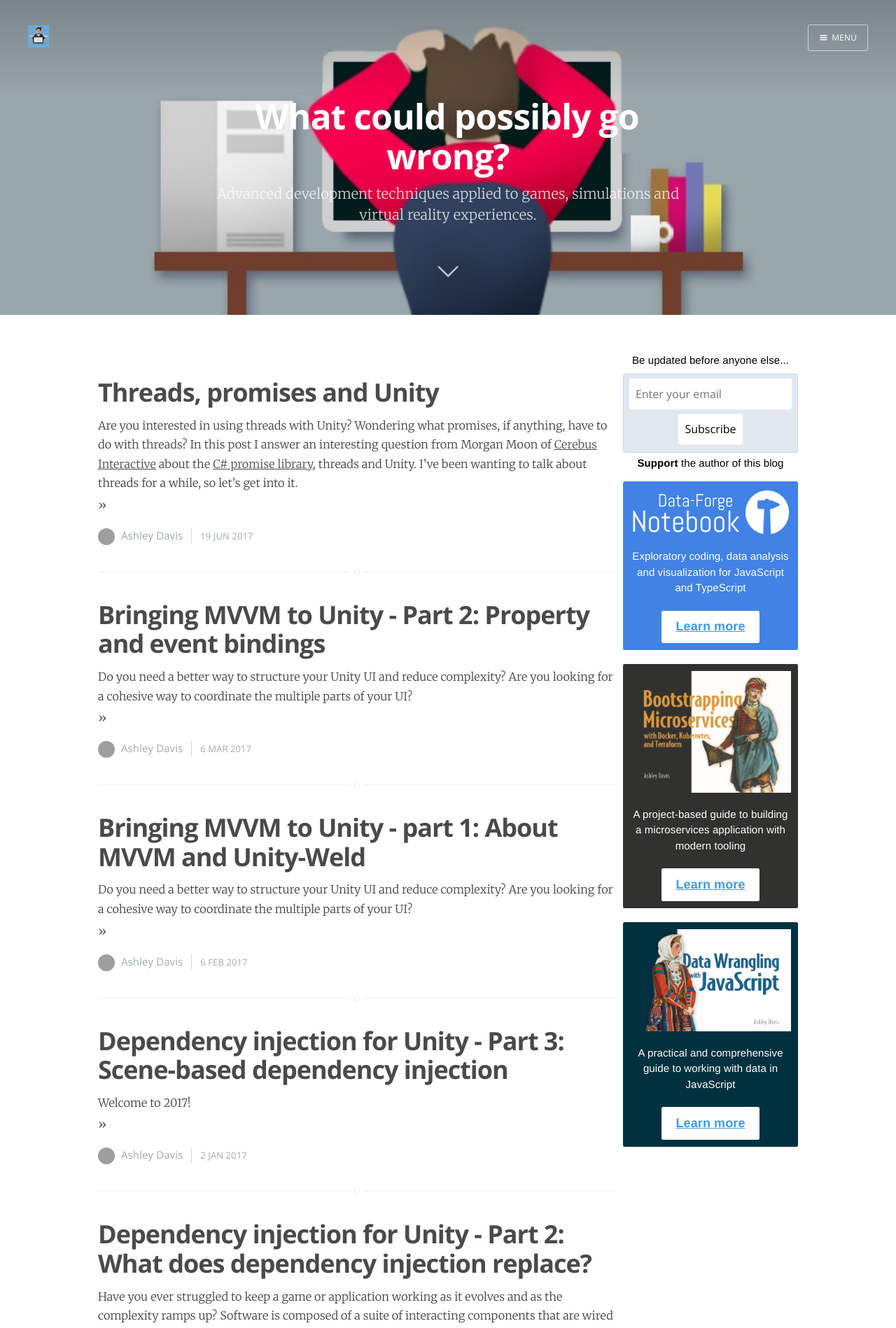
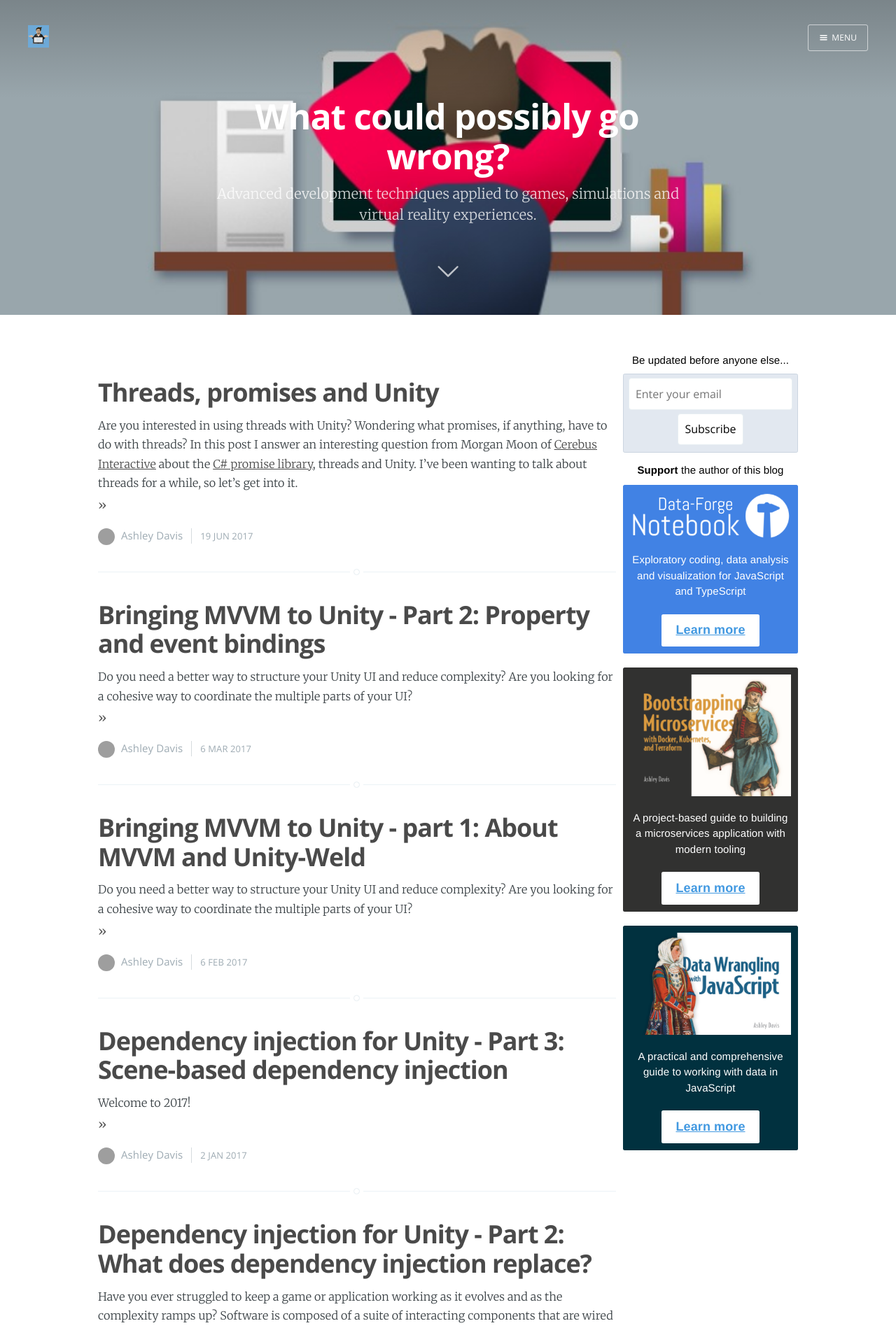
Before and after one commit to ashleydavis/what-could-possibly-go-wrong-blog, a Jekyll site: the page built from index.md, in a window 1280 px wide. Shown: the top 1898 px of the page at 70% size. Built offline with Jekyll 4.4.1, drawn with Linux system fonts in a browser that asks for light colours; comment, search, counter and statistics services are not loaded; grey boxes are pictures that could not be loaded.

Commit message:
Tweaked margins.

```diff
--- a/_includes/support.html
+++ b/_includes/support.html
@@ -6,9 +6,9 @@
         {% include subscribe.html %}
     </div>
 
-    <div class="dfn-ad text-2xl text-black text-center"><b>Support</b> the author of this blog</div>
+    <div class="mt-4 dfn-ad text-2xl text-black text-center"><b>Support</b> the author of this blog</div>
     <div
-        class="flex flex-col items-center text-center border rounded p-4 mt-4 dfn-ad"
+        class="flex flex-col items-center text-center border rounded p-4 mt-2 dfn-ad"
         style="background-color: #4182E4;"
         >
         <a
```
